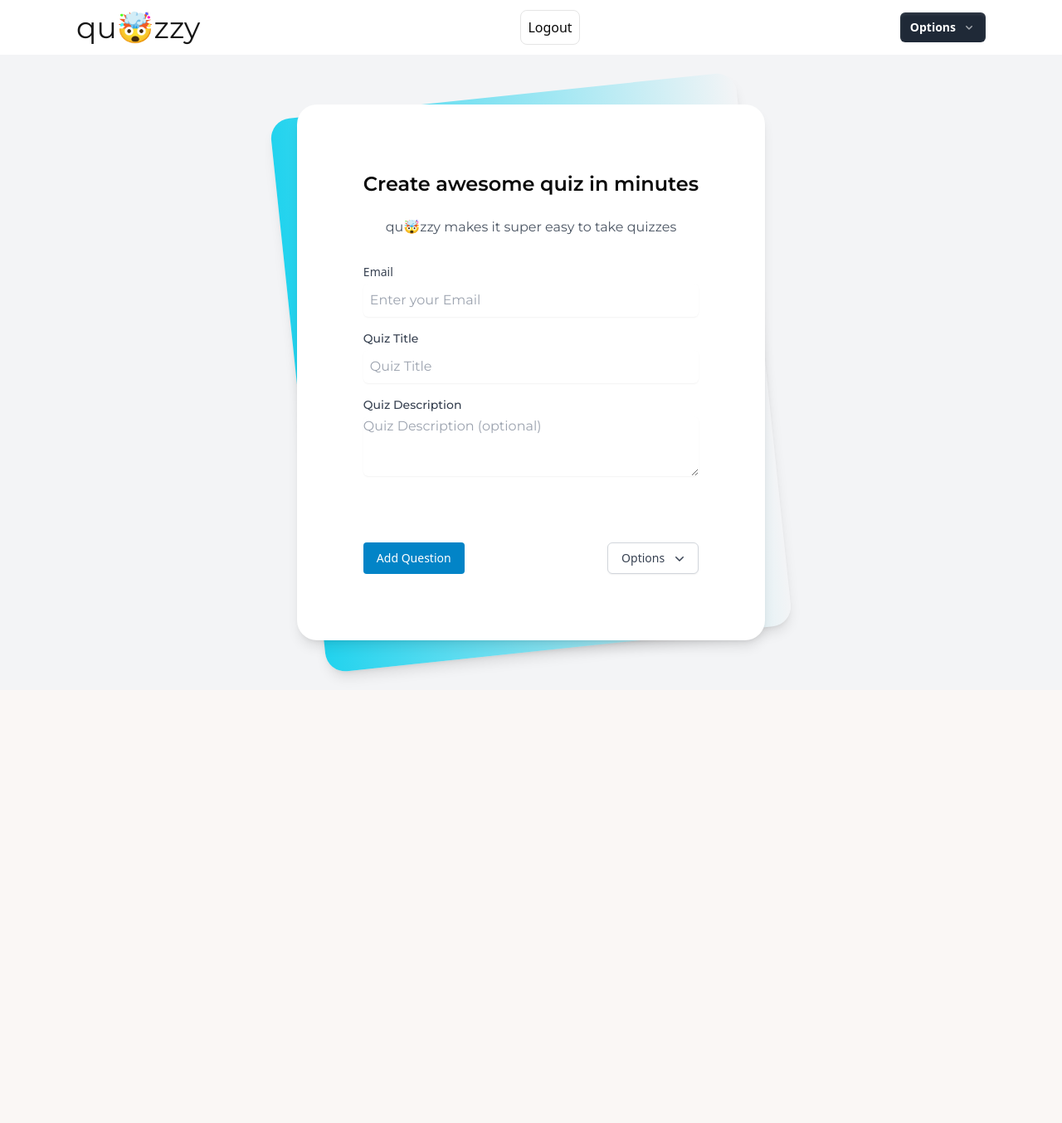
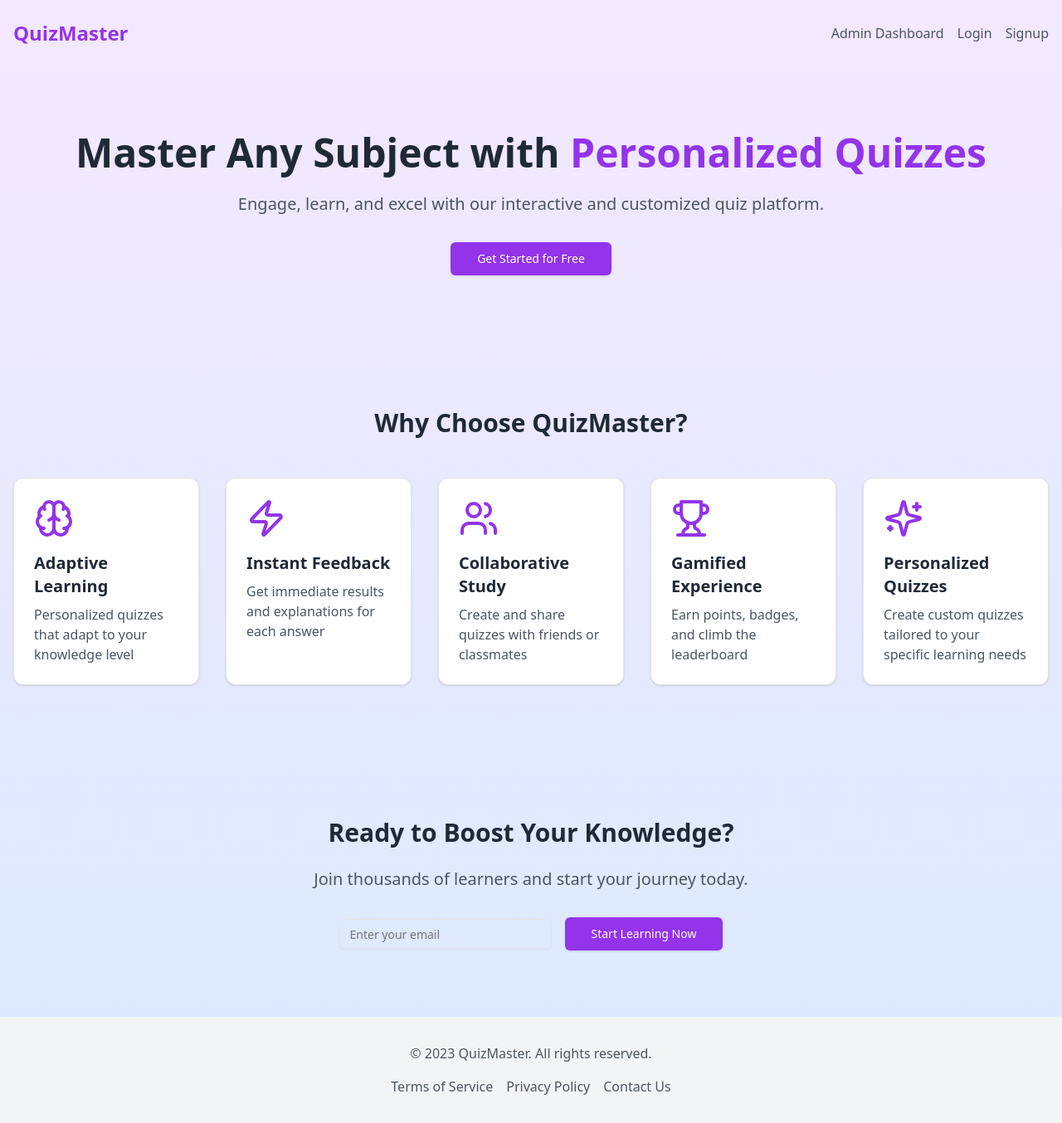
Before and after one commit to FaheemOnHub/Quizzy, a React (Vite) app: page / in a window 1280 px wide. Shown: the whole page at 83% size. Before the commit the page ends 832 px from the top, so only its background shows below. Built offline with nearby package versions, Linux system fonts and the light colour scheme.

Commit message:
landing page added

```diff
--- a/src/App.jsx
+++ b/src/App.jsx
@@ -16,6 +16,8 @@ import AdminDashboard from "./Pages/AdminDashboard.jsx";
 import Login from "./Components/Login.jsx";
 import Swal from "sweetalert2";
 import Signup from "./Components/ui/Signup.jsx";
+import { Link } from "react-router-dom";
+import LandingPage from "./Components/LandingPage.jsx";
 function handelSettings() {
   Swal.fire({
     icon: "warning",
@@ -30,7 +32,7 @@ const App = () => {
   return (
     <Router>
       <div id="main">
-        <div
+        {/* <div
           id="navbar"
           className="flex flex-row justify-between items-center p-3 m-auto  lg:ml-20 lg:mr-20  "
         >
@@ -89,12 +91,10 @@ const App = () => {
               </MenuItems>
             </Menu>
           </div>
-          {/* <div className="lg:text-4xl text-xl" onClick={() => handelSettings()}>
-            <ion-icon name="settings-outline"></ion-icon>
-          </div> */}
-        </div>
+        </div> */}
         <Routes>
-          <Route path="/" element={<Home />} />
+          <Route path="/" element={<LandingPage />} />
+          <Route path="/interface" element={<Home />} />
           <Route path="/quiz/:id" element={<QuizPage />} />
           <Route path="/admin" element={<AdminDashboard />} />
           <Route path="/login" element={<Login />} />
--- /dev/null
+++ b/src/Components/LandingPage.jsx
@@ -0,0 +1,181 @@
+import { useState } from "react";
+import { Button } from "@/components/ui/button";
+import { Input } from "@/components/ui/input";
+import { Card, CardContent } from "@/components/ui/card";
+import { Brain, Zap, Users, Trophy, Sparkles } from "lucide-react";
+import { Link } from "react-router-dom";
+export default function LandingPage() {
+  const [email, setEmail] = useState("");
+
+  const handleSubmit = () => {
+    e.preventDefault();
+    // Handle email submission here
+    console.log("Email submitted:", email);
+    setEmail("");
+  };
+
+  return (
+    <div className="min-h-screen bg-gradient-to-b from-purple-100 to-blue-100 dark:from-gray-900 dark:to-gray-800">
+      <header className="container mx-auto px-4 py-6">
+        <nav className="flex justify-between items-center">
+          <Link
+            to="/"
+            className="text-2xl font-bold text-purple-600 dark:text-purple-400"
+          >
+            QuizMaster
+          </Link>
+          <div className="space-x-4">
+            <Link
+              to="/admin"
+              className="text-gray-600 hover:text-purple-600 dark:text-gray-300 dark:hover:text-purple-400"
+            >
+              Admin Dashboard
+            </Link>
+            <Link
+              to="/login"
+              className="text-gray-600 hover:text-purple-600 dark:text-gray-300 dark:hover:text-purple-400"
+            >
+              Login
+            </Link>
+            <Link
+              to="/signup"
+              className="text-gray-600 hover:text-purple-600 dark:text-gray-300 dark:hover:text-purple-400"
+            >
+              Signup
+            </Link>
+          </div>
+        </nav>
+      </header>
+
+      <main className="container mx-auto px-4">
+        <section className="py-20 text-center">
+          <h1 className="text-5xl font-bold mb-6 text-gray-800 dark:text-white">
+            Master Any Subject with{" "}
+            <span className="text-purple-600 dark:text-purple-400">
+              Personalized Quizzes
+            </span>
+          </h1>
+          <p className="text-xl mb-8 text-gray-600 dark:text-gray-300">
+            Engage, learn, and excel with our interactive and customized quiz
+            platform.
+          </p>
+          <Button
+            size="lg"
+            className="bg-purple-600 hover:bg-purple-700 text-white"
+          >
+            Get Started for Free
+          </Button>
+        </section>
+
+        <section id="features" className="py-20">
+          <h2 className="text-3xl font-bold mb-12 text-center text-gray-800 dark:text-white">
+            Why Choose QuizMaster?
+          </h2>
+          <div className="grid grid-cols-1 md:grid-cols-2 lg:grid-cols-3 xl:grid-cols-5 gap-8">
+            {[
+              {
+                icon: Brain,
+                title: "Adaptive Learning",
+                description:
+                  "Personalized quizzes that adapt to your knowledge level",
+              },
+              {
+                icon: Zap,
+                title: "Instant Feedback",
+                description:
+                  "Get immediate results and explanations for each answer",
+              },
+              {
+                icon: Users,
+                title: "Collaborative Study",
+                description:
+                  "Create and share quizzes with friends or classmates",
+              },
+              {
+                icon: Trophy,
+                title: "Gamified Experience",
+                description: "Earn points, badges, and climb the leaderboard",
+              },
+              {
+                icon: Sparkles,
+                title: "Personalized Quizzes",
+                description:
+                  "Create custom quizzes tailored to your specific learning needs",
+              },
+            ].map((feature, index) => (
+              <Card
+                key={index}
+                className="transition-all duration-300 hover:shadow-lg dark:bg-gray-800"
+              >
+                <CardContent className="p-6">
+                  <feature.icon className="w-12 h-12 mb-4 text-purple-600 dark:text-purple-400" />
+                  <h3 className="text-xl font-semibold mb-2 text-gray-800 dark:text-white">
+                    {feature.title}
+                  </h3>
+                  <p className="text-gray-600 dark:text-gray-300">
+                    {feature.description}
+                  </p>
+                </CardContent>
+              </Card>
+            ))}
+          </div>
+        </section>
+
+        <section className="py-20 text-center">
+          <h2 className="text-3xl font-bold mb-6 text-gray-800 dark:text-white">
+            Ready to Boost Your Knowledge?
+          </h2>
+          <p className="text-xl mb-8 text-gray-600 dark:text-gray-300">
+            Join thousands of learners and start your journey today.
+          </p>
+          <form
+            onSubmit={handleSubmit}
+            className="flex flex-col sm:flex-row justify-center items-center gap-4"
+          >
+            <Input
+              type="email"
+              placeholder="Enter your email"
+              value={email}
+              onChange={(e) => setEmail(e.target.value)}
+              className="w-full sm:w-64 dark:bg-gray-700 dark:text-white"
+              required
+            />
+            <Button
+              type="submit"
+              size="lg"
+              className="w-full sm:w-auto bg-purple-600 hover:bg-purple-700 text-white"
+            >
+              Start Learning Now
+            </Button>
+          </form>
+        </section>
+      </main>
+
+      <footer className="bg-gray-100 dark:bg-gray-900 py-8">
+        <div className="container mx-auto px-4 text-center text-gray-600 dark:text-gray-400">
+          <p>&copy; 2023 QuizMaster. All rights reserved.</p>
+          <div className="mt-4 space-x-4">
+            <Link
+              href="#"
+              className="hover:text-purple-600 dark:hover:text-purple-400"
+            >
+              Terms of Service
+            </Link>
+            <Link
+              href="#"
+              className="hover:text-purple-600 dark:hover:text-purple-400"
+            >
+              Privacy Policy
+            </Link>
+            <Link
+              href="#"
+              className="hover:text-purple-600 dark:hover:text-purple-400"
+            >
+              Contact Us
+            </Link>
+          </div>
+        </div>
+      </footer>
+    </div>
+  );
+}
```
